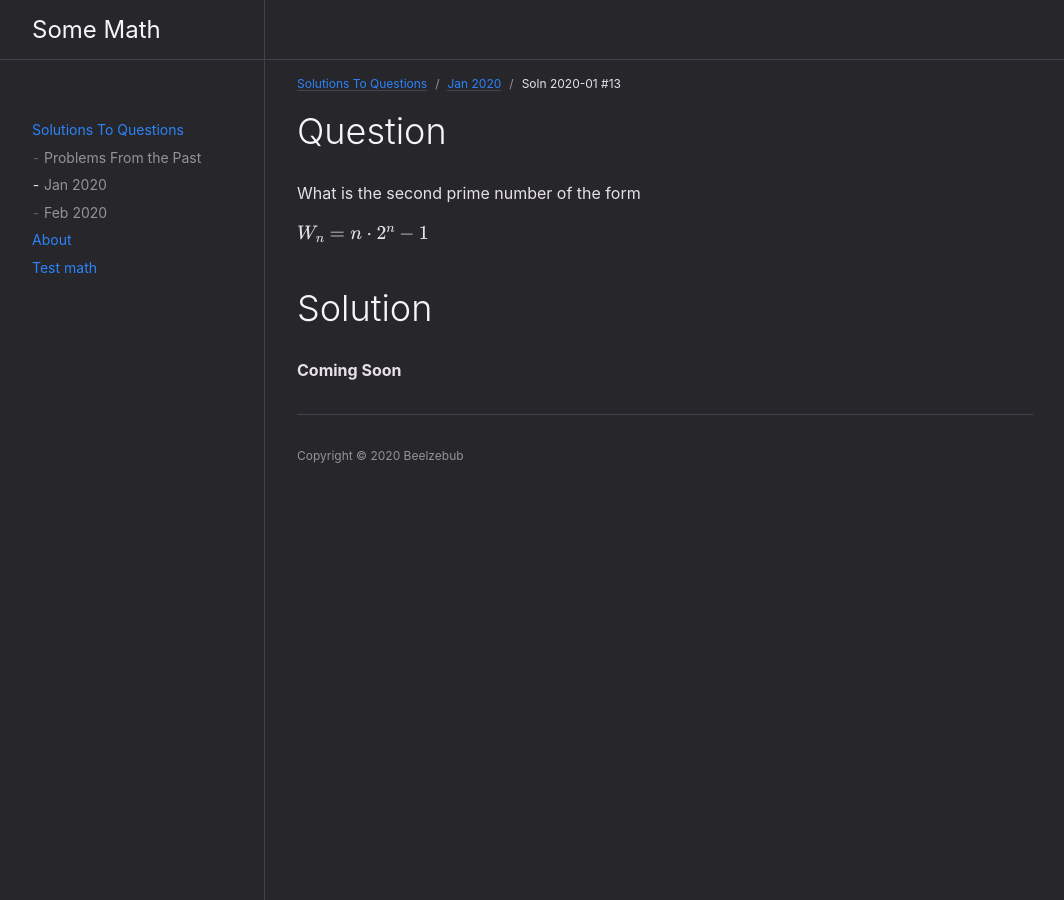
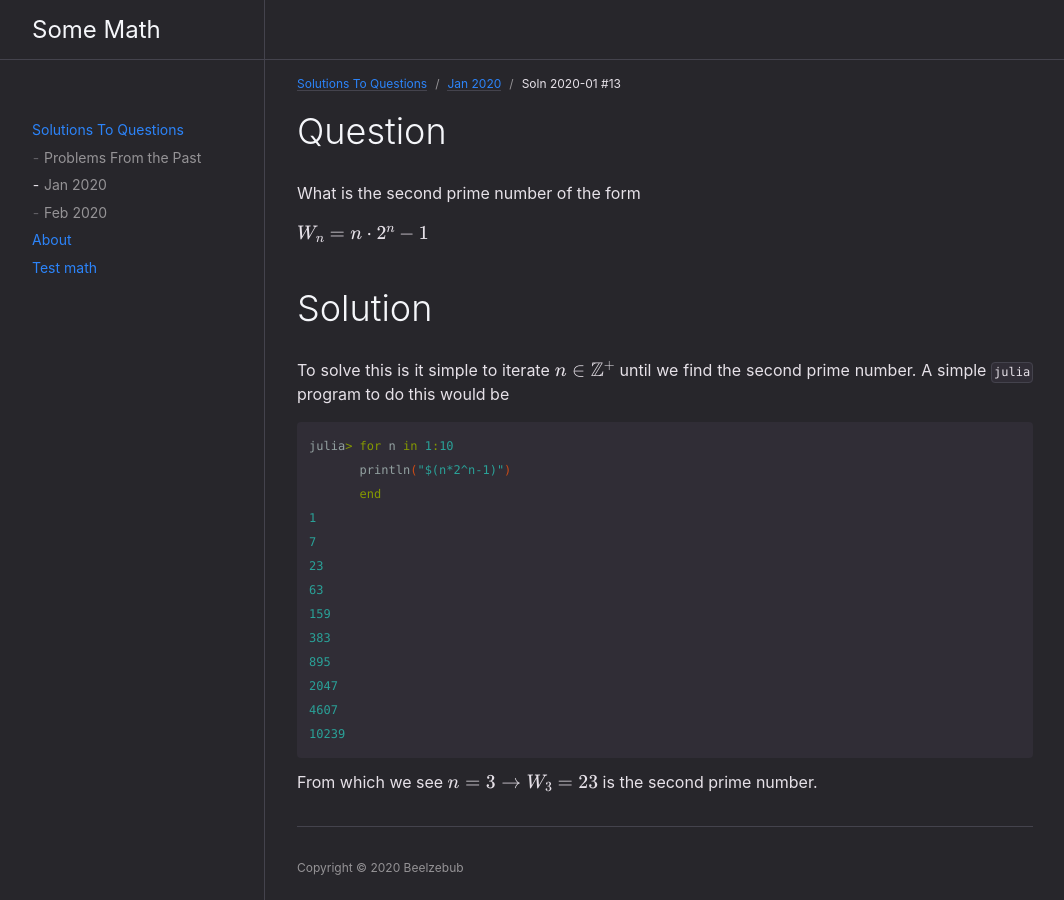
Before and after one commit to oldgooseberry/oldgooseberry.github.io, a Jekyll site: the page built from solns/jan2020/p13.md, in a window 1280 px wide. Shown: the whole page, without its empty margins (107-1171 px from the left). Built offline with Jekyll 4.4.1, drawn with Linux system fonts in a browser that asks for light colours; formulas are drawn with MathJax 3.

Commit message:
Added the solution to 13

````diff
--- a/solns/jan2020/p13.md
+++ b/solns/jan2020/p13.md
@@ -18,4 +18,22 @@ $W_{n} = n \cdot 2^{n} - 1$
 
 # Solution
 
-**Coming Soon**
+To solve this is it simple to iterate $n \in \mathbb{Z}^{+}$ until we find the second prime number. A simple `julia` program to do this would be
+
+```julia
+julia> for n in 1:10
+       println("$(n*2^n-1)")
+       end
+1
+7
+23
+63
+159
+383
+895
+2047
+4607
+10239
+```
+
+From which we see $n = 3 \rightarrow W_{3} = 23$ is the second prime number.
````
Also changed, not shown: solns/jan2020/index.md (+1 -1 lines).
